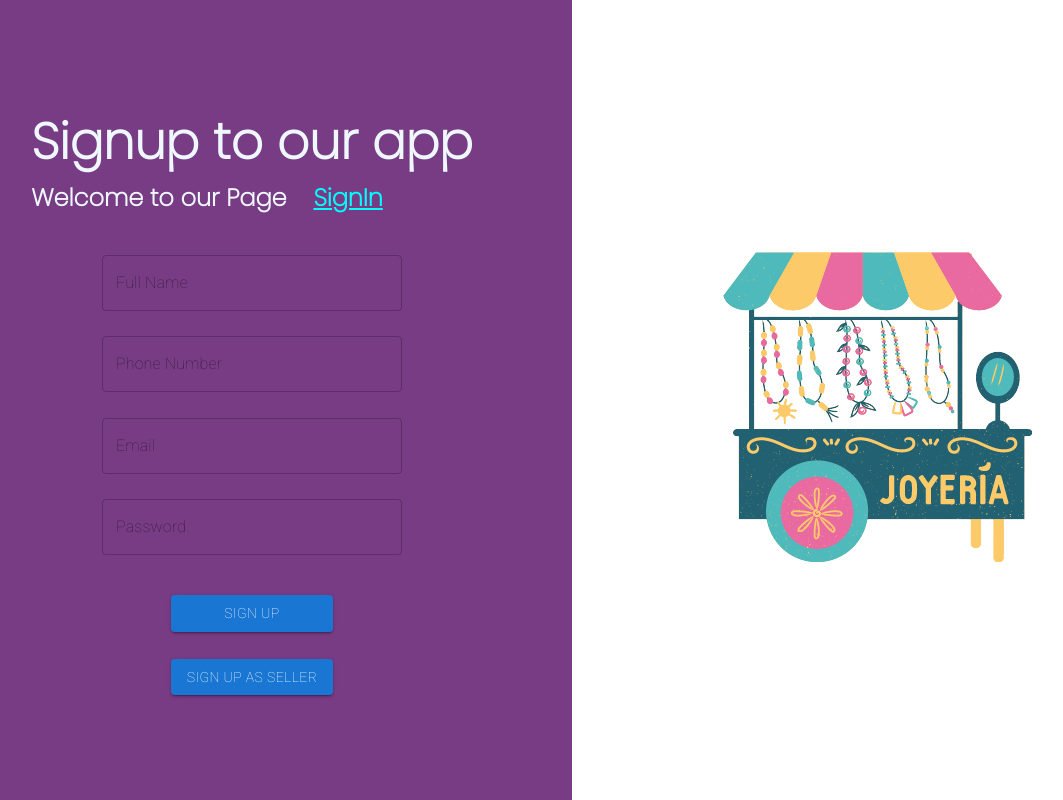
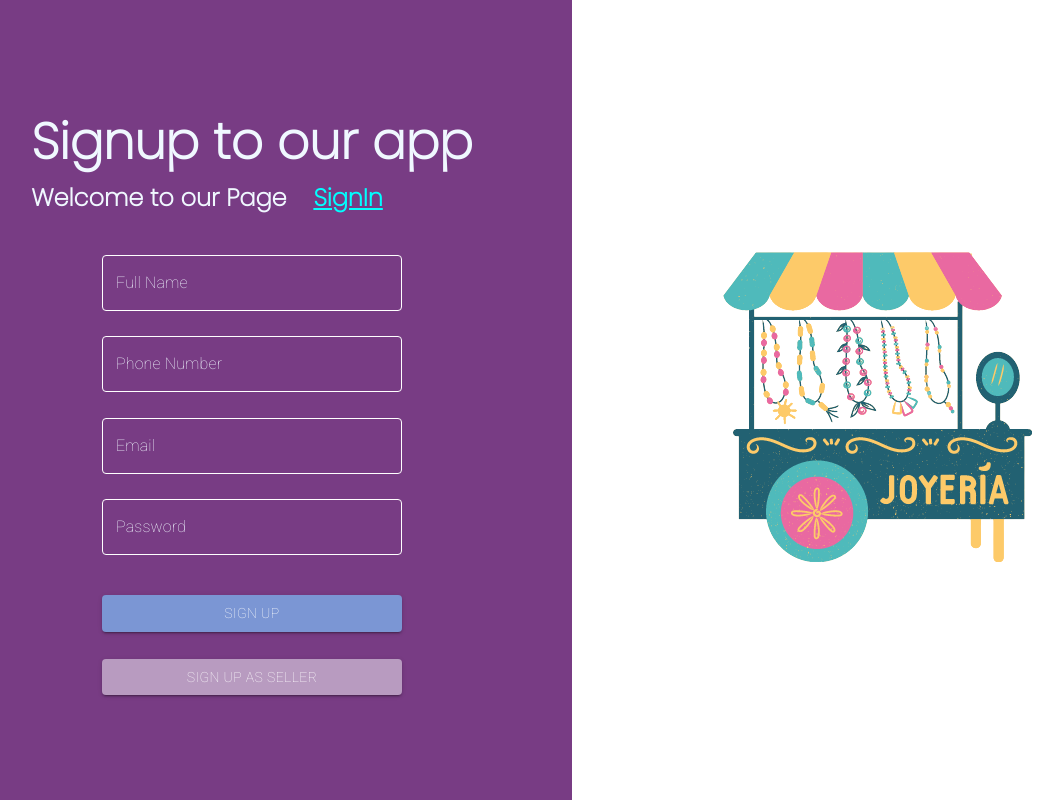
Before and after one commit to Rishav-code-bit/HelpingHand, a React (Create React App) app: page /signup in a window 1280 px wide. Shown: the whole page, without its empty margins (68-1131 px from the left). Built offline with nearby package versions, Linux system fonts and the light colour scheme; the HTML template or start-up script is replaced by a standard one; a web font is replaced by a local one.

Commit message:
fixed login/signup css

```diff
--- a/package.json
+++ b/package.json
@@ -6,6 +6,7 @@
     "@emotion/react": "^11.10.4",
     "@emotion/styled": "^11.10.4",
     "@material-ui/core": "^4.12.4",
+    "@mui/icons-material": "^5.10.9",
     "@mui/material": "^5.10.10",
     "@testing-library/jest-dom": "^5.16.5",
     "@testing-library/react": "^13.4.0",
--- a/src/components/LoginPage/Login.css
+++ b/src/components/LoginPage/Login.css
@@ -54,3 +54,13 @@
     justify-content: space-between;
     height: 100px;
 }
+
+.seller-button-user{
+    width: 300px;
+    background-color: #7b96d4 !important;
+}
+
+.seller-button-seller{
+    width: 300px;
+    background-color: #b89bc0 !important;
+}
--- a/src/components/LoginPage/Login.js
+++ b/src/components/LoginPage/Login.js
@@ -4,9 +4,20 @@ import image from '../../images/img2.png'
 import { Link } from 'react-router-dom'
 import TextField from '@material-ui/core/TextField';
 import { Button } from '@mui/material';
+import { withStyles } from '@material-ui/core/styles';
+
+function Login() {
+
+  const CssTextField = withStyles({
+     root: {
+      '& label.Mui-focused': { color: 'white', },
+      '& .MuiInput-underline:after': { borderBottomColor: 'yellow', },
+      '& .MuiOutlinedInput-root': { '& fieldset': { borderColor: 'white', },
+      '&:hover fieldset': { borderColor: 'white', },
+      '&.Mui-focused fieldset': { borderColor: 'yellow', }, }, },
+  })(TextField);
 
 
-function Login() {
   return (
     <div className='login-body-container'>
         <div className='login-form-container'>
@@ -15,12 +26,12 @@ function Login() {
             <h3>Welcome to our Page <Link className='login-link' to = "/signup">SignUp</Link></h3>
           </div>
           <div className='login-form'>
-            <TextField id="standard-basic" type="email" label="Email" variant="outlined" />
-            <TextField className='login-text' id="standard-basic" type="password" label="Password" variant="outlined" />
+            <CssTextField id="standard-basic" type="email" label="Email" variant="outlined" InputLabelProps={{style: {color: 'aliceblue'}}}/>
+            <CssTextField className='login-text' id="standard-basic" type="password" label="Password" variant="outlined" InputLabelProps={{style: {color: 'aliceblue'}}} />
           </div>
           <div className='login-buttons'>
-              <Button variant='contained'>Sign In</Button>
-              <Button variant='contained'>Sign In as Seller</Button>
+              <Button className='seller-button-user' variant='contained'>Sign In</Button>
+              <Button className='seller-button-seller' variant='contained'>Sign In as Seller</Button>
           </div>
         </div>
         <div className='login-image-container'>
--- a/src/components/LoginPage/SignUp.js
+++ b/src/components/LoginPage/SignUp.js
@@ -3,10 +3,20 @@ import './SignUp.css'
 import image from '../../images/img3.png'
 import { Link } from 'react-router-dom'
 import TextField from '@material-ui/core/TextField';
-import { Alert, Button } from '@mui/material';
+import { Button } from '@mui/material';
 import UserService from '../../services/UserService';
+import { withStyles } from '@material-ui/core/styles';
 
 function SignUp() {
+
+  const CssTextField = withStyles({
+    root: {
+     '& label.Mui-focused': { color: 'white', },
+     '& .MuiInput-underline:after': { borderBottomColor: 'yellow', },
+     '& .MuiOutlinedInput-root': { '& fieldset': { borderColor: 'white', },
+     '&:hover fieldset': { borderColor: 'white', },
+     '&.Mui-focused fieldset': { borderColor: 'yellow', }, }, },
+  })(TextField);
 
     const [user, setUser] = useState({
       name: "",
@@ -41,14 +51,14 @@ function SignUp() {
             <h3>Welcome to our Page <Link className='login-link' to = "/login">SignIn</Link></h3>
           </div>
           <div className='signup-form'>
-            <TextField name='name' value={user.name} onChange={(e) => handleChange(e)} id="standard-basic" type="name" label="Full Name" variant="outlined" />
-            <TextField name='phone' value={user.phone} onChange={(e) => handleChange(e)} id="standard-basic" type="phonenumber" label="Phone Number" variant="outlined" />
-            <TextField name='email' value={user.email} onChange={(e) => handleChange(e)} id="standard-basic" type="email" label="Email" variant="outlined" />
-            <TextField name='password' value={user.password} onChange={(e) => handleChange(e)} id="standard-basic" type="password" label="Password" variant="outlined" />
+            <CssTextField name='name' value={user.name} onChange={(e) => handleChange(e)} id="standard-basic" type="name" label="Full Name" variant="outlined" InputLabelProps={{style: {color: 'aliceblue'}}} />
+            <CssTextField name='phone' value={user.phone} onChange={(e) => handleChange(e)} id="standard-basic" type="phonenumber" label="Phone Number" variant="outlined" InputLabelProps={{style: {color: 'aliceblue'}}} />
+            <CssTextField name='email' value={user.email} onChange={(e) => handleChange(e)} id="standard-basic" type="email" label="Email" variant="outlined" InputLabelProps={{style: {color: 'aliceblue'}}} />
+            <CssTextField name='password' value={user.password} onChange={(e) => handleChange(e)} id="standard-basic" type="password" label="Password" variant="outlined"  InputLabelProps={{style: {color: 'aliceblue'}}}/>
           </div>
           <div className='signup-buttons'>
-              <Button onClick={saveUser} variant='contained'>Sign Up</Button>
-              <Button variant='contained'>Sign Up as Seller</Button>
+              <Button className='seller-button-user' onClick={saveUser} variant='contained'>Sign Up</Button>
+              <Button className='seller-button-seller' variant='contained'>Sign Up as Seller</Button>
           </div>
         </div>
         <div className='signup-image-container'>
--- a/src/services/UserService.js
+++ b/src/services/UserService.js
@@ -8,4 +8,4 @@ class UserService {
     }
 }
 
-export default new UserService;
+export default new UserService();
```
Also changed, not shown: 1 other file (tests, documents, lock files or other folders).
